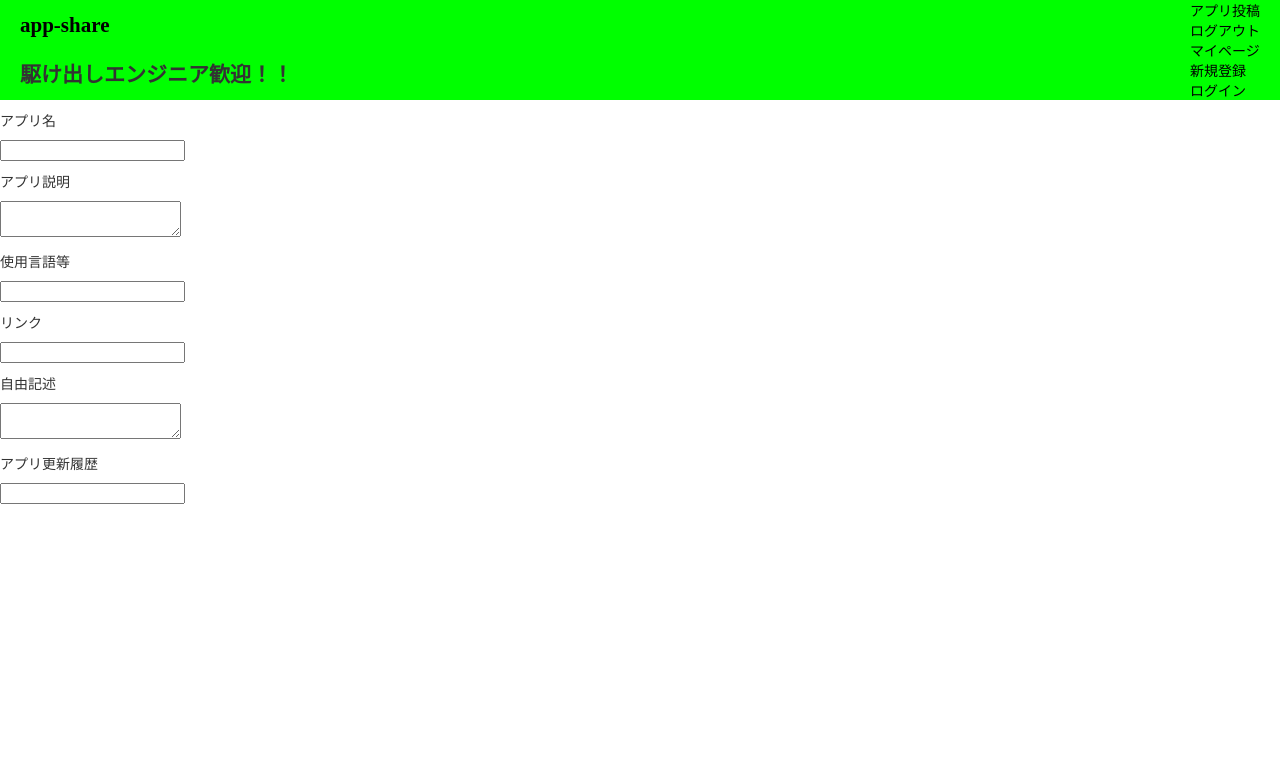
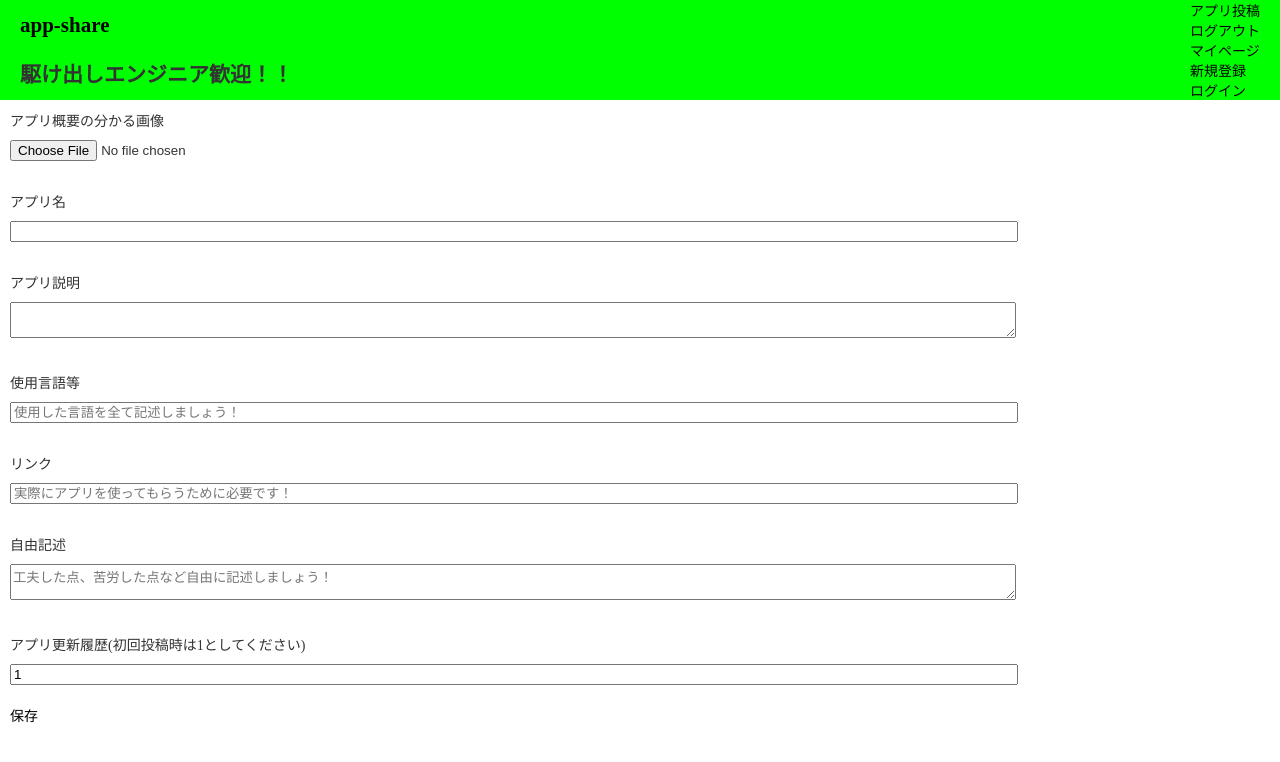
Before and after one commit to doshara1280/app-share, an Angular app: page /webapp-post in a window 1280 px wide. Shown: the top 762 px of the page. Built offline with nearby package versions, Linux system fonts and the light colour scheme.

Commit message:
アプリ投稿ページを微修正

```diff
--- a/src/app/webapp-post/webapp-post.component.css
+++ b/src/app/webapp-post/webapp-post.component.css
@@ -0,0 +1,8 @@
+.app-image {
+  margin-left: 10px;
+}
+
+.webapp-input {
+  margin-bottom: 20px;
+  width: 1000px;
+}
--- a/src/app/webapp-post/webapp-post.component.html
+++ b/src/app/webapp-post/webapp-post.component.html
@@ -1,26 +1,23 @@
+<form>
   <div class="post-board">
-  <div class="webapp-name">
+    <div class="app-image">
+      <p>アプリ概要の分かる画像</p>
+      <input type="file" class="webapp-input">
       <p>アプリ名</p>
       <input class="webapp-input">
-  </div>
-  <div class="webapp-description">
       <p>アプリ説明</p>
       <textarea class="webapp-input"></textarea>
-  </div>
-  <div class="webapp-language">
       <p>使用言語等</p>
-    <input class="webapp-input">
-  </div>
-  <div class="webapp-name">
+      <input class="webapp-input" placeholder="使用した言語を全て記述しましょう！">
       <p>リンク</p>
-    <input class="webapp-input">
-  </div>
-  <div class="webapp-free">
+      <input class="webapp-input" placeholder="実際にアプリを使ってもらうために必要です！">
       <p>自由記述</p>
-    <textarea class="webapp-input"></textarea>
-  </div>
-  <div class="webapp-changelog">
-    <p>アプリ更新履歴</p>
-    <input class="webapp-input">
+      <textarea class="webapp-input" placeholder="工夫した点、苦労した点など自由に記述しましょう！"></textarea>
+      <p>アプリ更新履歴(初回投稿時は1としてください)</p>
+      <input class="webapp-input" value=1>
+      <nav>
+        <a routerLink="/webapp-list">保存</a>
+      </nav>
     </div>
   </div>
+</form>
```
Lines whose indentation alone changed are shown as unchanged.
